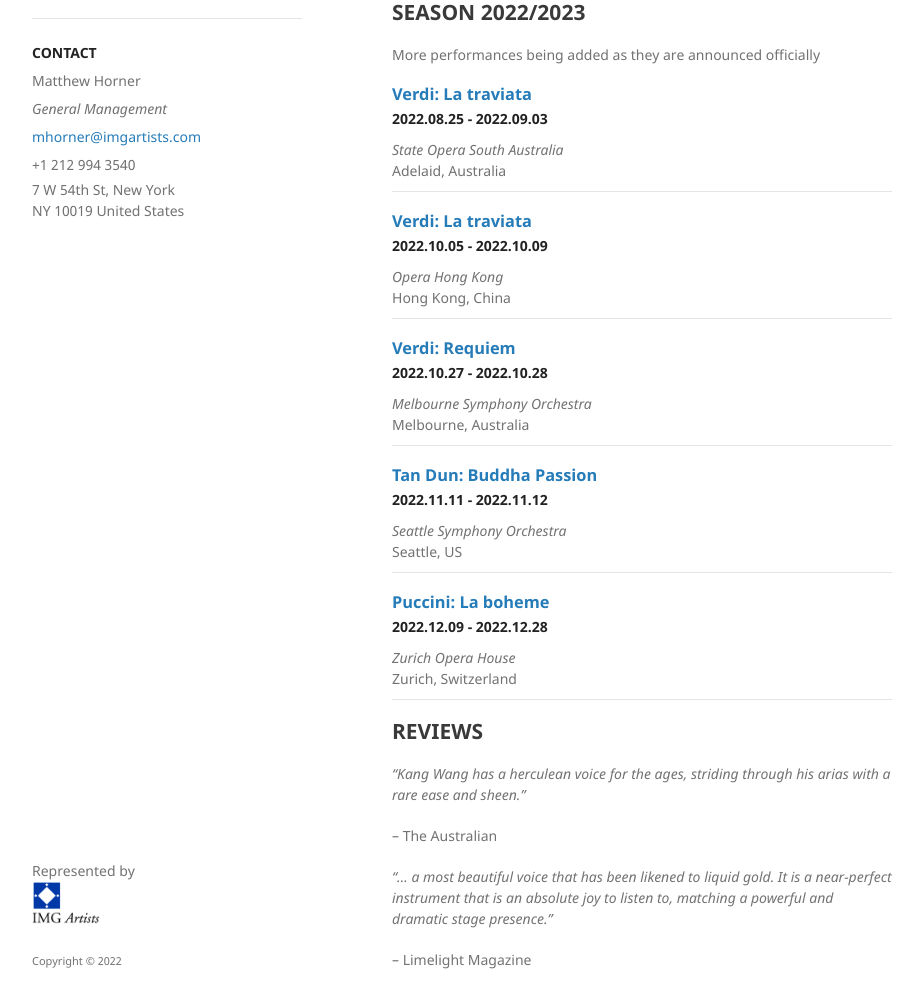
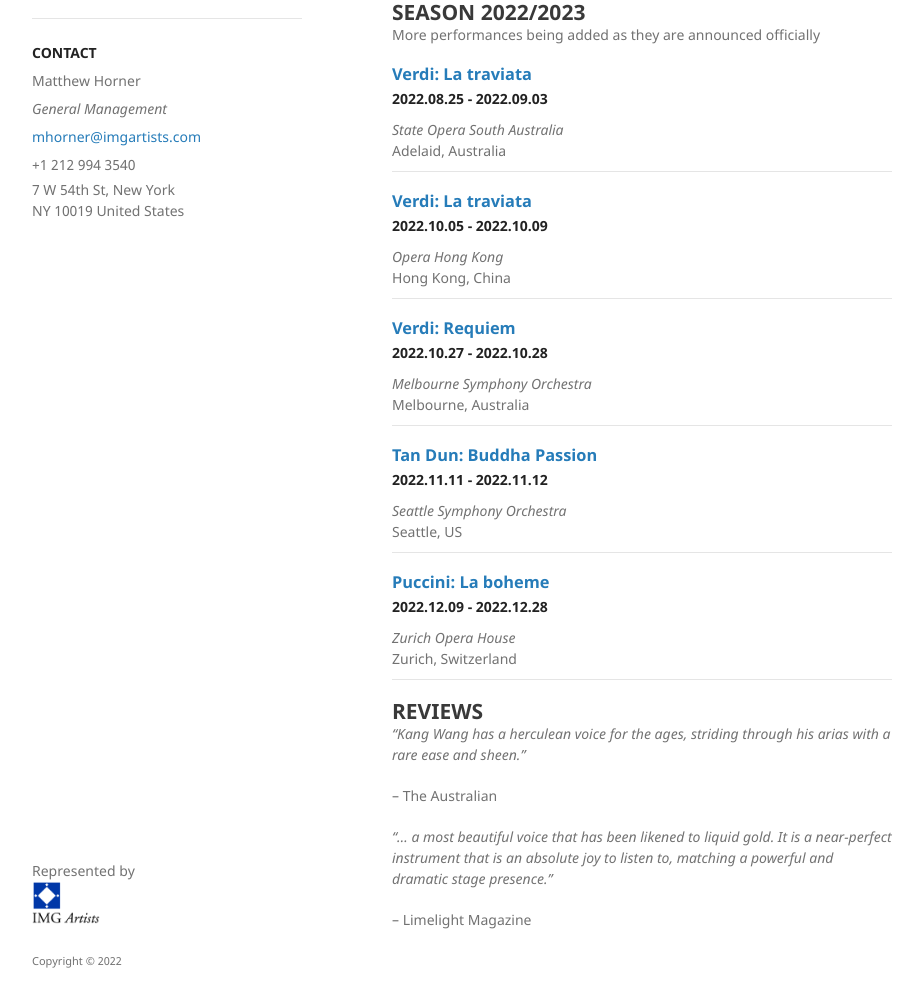
Before and after one commit to kwopera/tkw, a Jekyll site: the page built from index.md, in a window 1280 px wide and 1400 px high, scrolled down 177 px. Shown: the part 360-1368 px from the top of the window, without its empty margins (178-1101 px from the left). Built offline with Jekyll 4.4.1, drawn with Linux system fonts in a browser that asks for light colours.

Commit message:
Update jekyll-theme-minimal.scss

```diff
--- a/_sass/jekyll-theme-minimal.scss
+++ b/_sass/jekyll-theme-minimal.scss
@@ -9,12 +9,13 @@ body {
   font-weight:400;
 }
 
-h1, h2, h3, h4, h5, h6 {
+h1 {
   color:#222;
   margin:0 0 20px;
 }
 
-h3, h4, h5, h6 {
+h2, h3, h4, h5, h6 {
+  color:#222;
   margin: 0;
 }
 
```
